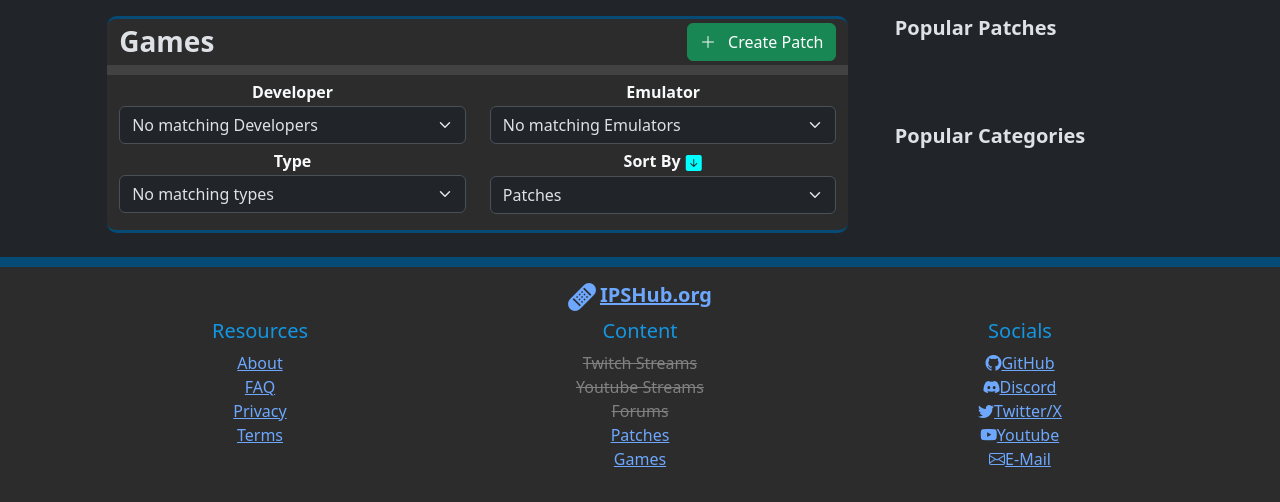
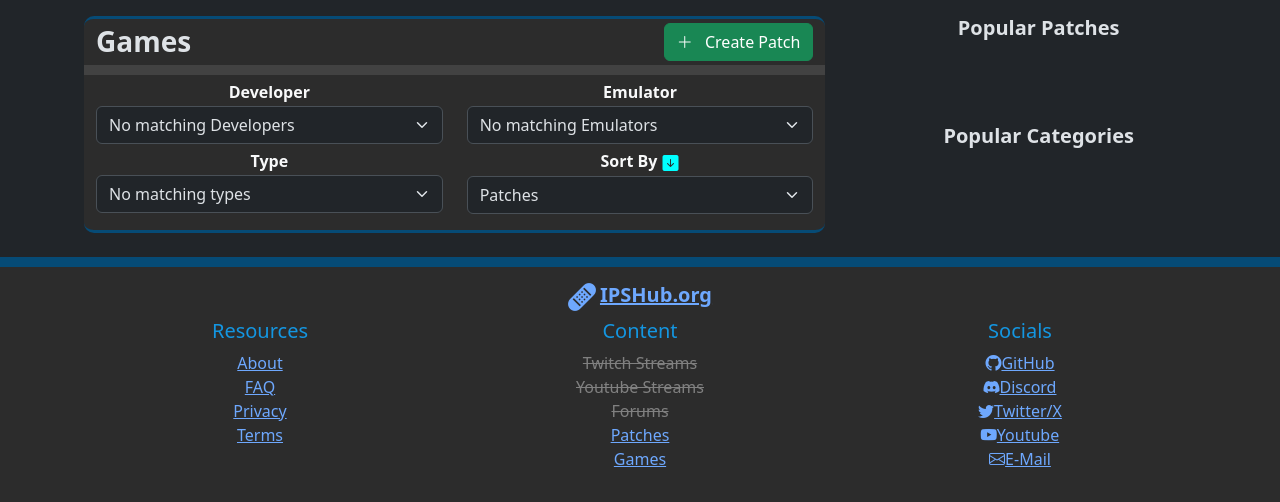
Before and after one commit to PurnPum/IPSHub, a Django app: page /games/list/ in a window 1280 px wide. Shown: the part 56-558 px from the top of the page. Run offline with Django 5.2, Linux system fonts and the light colour scheme; data that the repository does not hold is empty; some libraries are stand-ins or nearby versions.

Commit message:
Fixed sidebars to properly crop text and resize themselves

```diff
--- a/games/views.py
+++ b/games/views.py
@@ -101,9 +101,12 @@
 
         categories_string = ", ".join(loop_categories)
 
+        game = patch.patch_options.first().category.base_game
+
         sidebar_patches.append({
             'patch': patch,
-            'categories': categories_string,
+            'base_game': game,
+            'categories': categories_string
         })
 
     top_5_games_with_the_most_categories = Game.objects.all().annotate(num_categories=Count('categories')).order_by('-num_categories')[:5]
@@ -121,7 +124,7 @@
 
     for category in top_5_categories_with_the_most_patches:
 
-        base_game = Category.objects.filter(id=category.id)
+        base_game = category.base_game
 
         amount_of_patches_in_category = Patch.objects.filter(patch_options__category=category).count()
 
--- a/templates/games/main_elements_sorting/top_category.html
+++ b/templates/games/main_elements_sorting/top_category.html
@@ -3,11 +3,11 @@
         _="on load
         set sw to the scrollWidth of the first <strong/> in me
         set cw to the clientWidth of the first <strong/> in me
-        if sw > cw then hide the first <strong/> in me"><i class="bi bi-bookmark-fill" title="Most popular Category"></i> <strong class="text-truncate custom-truncate ms-2">Top Category:</strong><strong class="text-truncate custom-truncate ms-2">{{ data.popular_category }}</strong></li>
+        if sw > cw then hide the first <strong/> in me"><i class="bi bi-bookmark-fill" title="Most popular Category"></i> <strong class="text-truncate custom-truncate ms-2">Top Category:</strong><strong class="text-decoration-underline text-truncate custom-truncate ms-2">{{ data.popular_category }}</strong></li>
 {% else %}
     <li class="col d-flex justify-content-center align-items-center"
         _="on load
         set sw to the scrollWidth of the first <span/> in me
         set cw to the clientWidth of the first <span/> in me
-        if sw > cw then hide the first <span/> in me"><i class="bi bi-bookmark-fill" title="Most popular Category"></i> <span class="text-truncate custom-truncate ms-2">Top Category:</span><span class="text-truncate custom-truncate ms-2">{{ data.popular_category }}</span></li>
+        if sw > cw then hide the first <span/> in me"><i class="bi bi-bookmark-fill" title="Most popular Category"></i> <span class="text-truncate custom-truncate ms-2">Top Category:</span><span class="text-decoration-underline text-truncate custom-truncate ms-2">{{ data.popular_category }}</span></li>
 {% endif %}
--- a/templates/generic/main/main.html
+++ b/templates/generic/main/main.html
@@ -6,7 +6,7 @@
 
     <div class="container-fluid bg-dark pt-3 ps-0 pe-0 custom-mw-85">
         <div class="row justify-content-around">
-            <div class="col-12 col-lg-8 p-0 flex grow-0 shrink-0 mx-auto">
+            <div class="col-12 col-lg-8 p-0 flex">
                 <div class="container-fluid bg-dark">
                     {% block list_navbar %}{% endblock %}
                     <div id="{% block main_layout_double_id %}{% endblock %}" class="row d-none d-xxl-flex custom-bottom-border pb-2">
@@ -18,7 +18,7 @@
                     {% block pagination %}{% endblock %}
                 </div>
             </div>
-            <div class="row d-none d-lg-flex col-3 p-0 flex grow-0 shrink-0 mx-auto">
+            <div class="row d-none d-lg-flex col-4 ms-auto p-0 flex">
                 {% block sidebar_layout %}{% endblock %}
             </div>
         </div>
--- a/templates/generic/sidebar/sidebar_element.html
+++ b/templates/generic/sidebar/sidebar_element.html
@@ -1,6 +1,6 @@
-<div class="row d-flex custom-element-top-border-sidebar">
+<div class="row d-flex container-fluid custom-element-top-border-sidebar p-0 ms-3">
     <div class="container-fluid custom-hover-scale-110 p-0 custom-main-bg custom-blue-border">
-        <button type="button" class="border-0 bg-transparent text-decoration-none p-0" title="{% block button_title %}{% endblock %}"
+        <button type="button" class="container-fluid border-0 bg-transparent text-decoration-none p-0" title="{% block button_title %}{% endblock %}"
             _="{% block hs_code %}{% endblock %}">
             <div class="fw-bold h5 d-flex justify-content-center align-items-center">
                 <div class="text-truncate custom-truncate w-100 text-center custom-lighter-blue-font" title="{% block title %}{% endblock %}">{% block shown_title %}{% endblock %}</div>
--- a/templates/generic/sidebar/sidebar_layout.html
+++ b/templates/generic/sidebar/sidebar_layout.html
@@ -1,7 +1,7 @@
-<div class="p-0 mb-3 d-flex">
-    <div class="bg-dark">
-        <nav class="row bg-dark">
-            <h5 class="mb-0 fw-bold custom-truncate text-center" title="{% block title %}{% endblock %}">{% block shown_title %}{% endblock %}</h5>
+<div class="p-0 mb-3">
+    <div class="bg-dark p-0">
+        <nav class="ms-3 w-100 bg-dark p-0">
+            <h5 class="p-0 mb-0 fw-bold custom-truncate text-center" title="{% block title %}{% endblock %}">{% block shown_title %}{% endblock %}</h5>
         </nav>
         {% block element_list %}{% endblock %}
     </div>
--- a/templates/patches/patch_sidebar_element_first.html
+++ b/templates/patches/patch_sidebar_element_first.html
@@ -17,6 +17,10 @@
         <img src="{{ data.game.image_mini_ref }}" aria-label="{{ data.game.title }}" alt="{{ data.game.title }}" class="img-fluid bd-placeholder-img" title="{{ data.game.title }}" style="width: auto; height: 2rem;"/>
     </li>
     <li class="col d-flex justify-content-center align-items-center"><i class="bi bi-bandaid-fill"></i><span class="text-truncate custom-truncate ms-2" title="{{ data.patches_amount }}">Patches: {{ data.patches_amount }}</span></li>
-    <li class="col d-flex justify-content-center align-items-center"><i class="bi bi-calendar3"></i> <span class="text-truncate custom-truncate ms-2" title="{{ data.latest_patch }}">Last patch: {{ data.latest_patch}}</span></li>
+    <li class="col d-flex justify-content-center align-items-center"
+    _="on load
+    set sw to the scrollWidth of the first <span/> in me
+    set cw to the clientWidth of the first <span/> in me
+    if sw > cw then hide the first <span/> in me"><i class="bi bi-calendar3" title="Last patch"></i> <span class="text-truncate custom-truncate ms-2">Last patch:</span><span class="ms-2" title="{{ data.latest_patch }}">{{ data.latest_patch}}</span></li>
     <li class="col d-flex justify-content-center align-items-center"><i class="bi bi-bookmark-fill"></i> <span class="text-truncate custom-truncate ms-2" title="{{ data.categories_amount }}">Categories: {{ data.categories_amount }}</span></li>
 {% endblock %}
```
Also changed, not shown: templates/games/game_sidebar_element_first.html (+7 -2 lines), templates/games/game_sidebar_element_second.html (+7 -3 lines).
